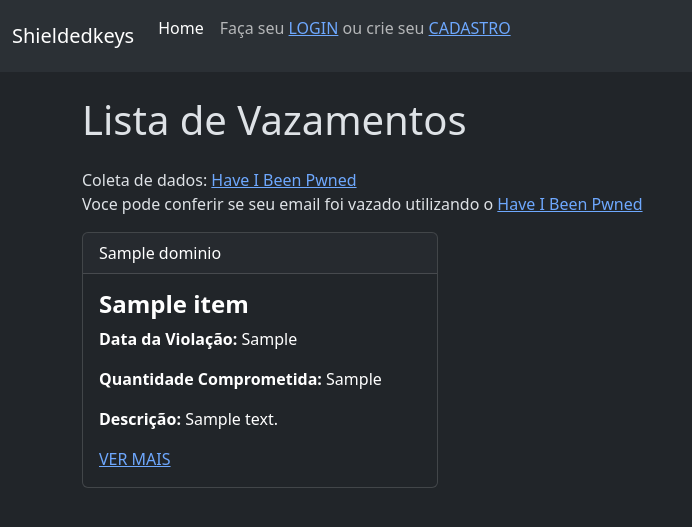
After one commit to gnneto/ShieldedKeys, a Flask app: template templates/sistema/vazamentos.html in a window 1280 px wide. The commit adds this page. Shown: the top 527 px of the page, without its empty margins (0-692 px from the left). Run offline with Flask 3, Linux system fonts and the light colour scheme; the template is opened without the code that fills it: most values are stand-ins (such as "Sample title", 1, 10 or a date in 2020).

Commit message:
ADD/VAZAMENTO/HTML/ROUTES

```diff
--- a/app.py
+++ b/app.py
@@ -2,6 +2,7 @@ from flask import Flask, render_template
 from routes.index_routes import baseIndex
 from routes.acesso_routes import acessoRoutes
 from routes.password_routes import passwordRoutes
+from routes.leak_routes import vazamentosRoutes
 from models import db
 
 app = Flask(__name__, static_folder='templates/static')
@@ -19,8 +20,7 @@ db.init_app(app)
 app.register_blueprint(baseIndex)
 app.register_blueprint(acessoRoutes)
 app.register_blueprint(passwordRoutes)
-
-
+app.register_blueprint(vazamentosRoutes)
 
 
 
--- a/templates/base.html
+++ b/templates/base.html
@@ -3,27 +3,28 @@
     <title>{% block title %}{% endblock %}</title>
     <meta charset="UTF-8">
     <meta name="viewport" content="width=device-width, initial-scale=1.0">
-    <link rel="stylesheet" href="https://stackpath.bootstrapcdn.com/bootstrap/4.3.1/css/bootstrap.min.css">
+    <link href="https://cdn.jsdelivr.net/npm/bootstrap@5.3.3/dist/css/bootstrap.min.css" rel="stylesheet">
+
     <link rel="stylesheet" href="{{ url_for('static', filename='style.css') }}">
 
 </head>
 <body>
-    <nav class="navbar navbar-expand-lg navbar-light bg-light">
-        <div class="container">
-          <a class="navbar-brand" href="{{ url_for('index.index')}}">Shieldedkeys</a>
-          <button class="navbar-toggler" type="button" data-toggle="collapse" data-target="#navbarNav" aria-controls="navbarNav" aria-expanded="false" aria-label="Toggle navigation">
+  <nav class="navbar navbar-expand-lg bg-body-tertiary">
+    <div class="container-fluid">
+      <a class="navbar-brand" href="#">Shieldedkeys</a>
+      <button class="navbar-toggler" type="button" data-bs-toggle="collapse" data-bs-target="#navbarNav" aria-controls="navbarNav" aria-expanded="false" aria-label="Toggle navigation">
         <span class="navbar-toggler-icon"></span>
       </button>
-
       <div class="collapse navbar-collapse" id="navbarNav">
-            <ul class="navbar-nav ml-auto">
+        <ul class="navbar-nav">
           <li class="nav-item">
-                    <a class="nav-link" href="{{ url_for('index.index')}}">Home</a>
+            <a class="nav-link active" aria-current="page" href="{{ url_for('index.index')}}">Home</a>
           </li>
           {% if user_logged %}
             <li class="nav-item">
               <a class="nav-link" href="{{ url_for('index.profile')}}">Ola, {{ nome }}</a>
             </li>
+
             <li class="nav-item">
               <a class="nav-link" href="{{ url_for('acesso.logout')}}">Sair</a>
             </li>
--- a/templates/index.html
+++ b/templates/index.html
@@ -7,7 +7,7 @@
       <div class="jumbotron">
         {% if user_logged %}
           <h1 class="display-4">Bem-vindo {{ nome }}</h1>
-            <p class="lead font-weight-bold">Confira os vazamentos de dados mais recentes clicando <a href="">aqui</a> (em breve)</p>
+            <h5><strong>Confira os vazamentos de dados mais recentes clicando <a href="{{ url_for('leak.vazamentos')}}">aqui</a></strong></h5>
 
         {% else %}
           <h1 class="display-4">Bem-vindo ao Shieldedkeys</h1>
--- /dev/null
+++ b/templates/sistema/vazamentos.html
@@ -0,0 +1,56 @@
+{% extends "base.html" %}
+{% block title %}Vazamentos{% endblock title %}
+{% block content %}
+
+<link href="https://cdn.jsdelivr.net/npm/bootstrap@5.3.3/dist/css/bootstrap.min.css" rel="stylesheet">
+<body data-bs-theme="dark">
+    <div class="container">
+        <h1 class="mt-4 mb-4">Lista de Vazamentos</h1>
+        <p>Coleta de dados: <a href="https://haveibeenpwned.com/PwnedWebsites" target="_blank">Have I Been Pwned</a><br>Voce pode conferir se seu email foi vazado utilizando o <a href="https://haveibeenpwned.com">Have I Been Pwned</a></p>
+        <div class="row">
+            {% for item in dados %}
+                <div class="col-md-4 mb-4">
+                    <div class="card text-white bg-dark mb-3">
+                        <div class="card-header">{{ item["Dominio"] }}</div>
+                        <div class="card-body">
+                          <h4 class="card-title"><strong>{{ item["Nome"] }}</strong></h4>
+                          <p class="card-text"><strong>Data da Violação:</strong> {{ item["Data da Violacao"] }}</p>
+                          <p class="card-text"><strong>Quantidade Comprometida:</strong> {{ item["Contas comprometidas"] }}</p>
+                          <p class="card-text"><strong>Descrição:</strong> {{ item["Descricao"]| truncate(100) | safe }}</p>
+                          <a class="card-text" href="" data-bs-toggle="modal" data-bs-target="#modal{{ loop.index }}">VER MAIS</a>
+                        </div>
+                      </div>
+                </div>
+            {% endfor %}
+        </div>
+    </div>
+
+    <!-- modal informacoes -->
+    {% for item in dados %}
+    <div class="modal fade" id="modal{{ loop.index }}" tabindex="-1" aria-labelledby="exampleModalLabel" aria-hidden="true">
+      <div class="modal-dialog">
+        <div class="modal-content">
+          <div class="modal-header">
+            <h5 class="modal-title" id="exampleModalLabel">Detalhes do Vazamento</h5>
+            <button type="button" class="btn-close" data-bs-dismiss="modal" aria-label="Close"></button>
+          </div>
+          <div class="modal-body">
+            <p><strong>Nome:</strong> {{ item["Nome"] }}</p>
+            <p><strong>Domínio:</strong> {{ item["Dominio"] }}</p>
+            <p><strong>Data da Violação:</strong> {{ item["Data da Violacao"] }}</p>
+            <p><strong>Dados Comprometidos:</strong> {{ item["Dados comprometidos"] }}</p>
+            <p><strong>Quantidade Comprometida:</strong> {{ item["Contas comprometidas"] }}</p>
+            <p><strong>Descrição:</strong> {{ item["Descricao"] | safe }}</p>
+          </div>
+          <div class="modal-footer">
+            <button type="button" class="btn btn-secondary" data-bs-dismiss="modal">Fechar</button>
+          </div>
+        </div>
+      </div>
+    </div>
+    {% endfor %}
+    <!-- fim moodal informacoes -->
+
+    <script src="https://cdn.jsdelivr.net/npm/bootstrap@5.3.3/dist/js/bootstrap.bundle.min.js"></script>
+</body>
+{% endblock content %}
```
Also changed, not shown: routes/leak_routes.py (added, +34 -0 lines). Lines whose indentation alone changed are shown as unchanged.
